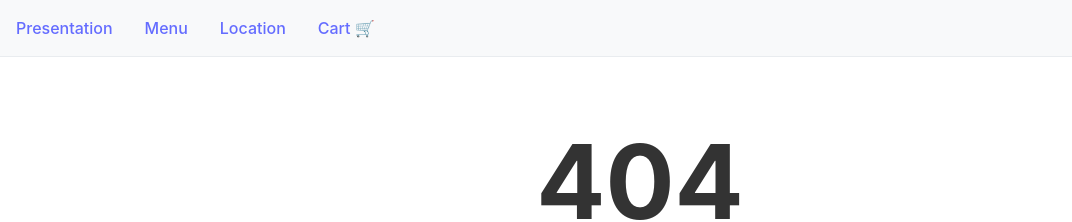
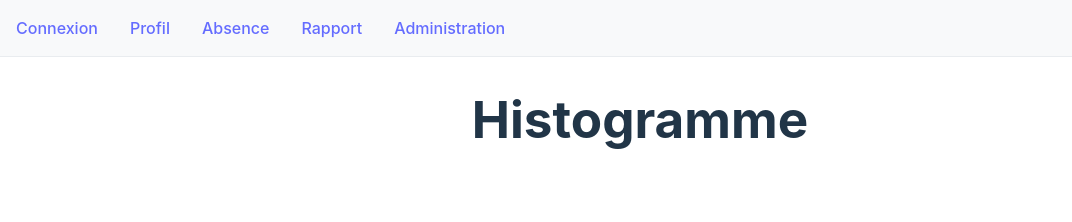
Before and after one commit to diginamic-projet-final-gp4/projet_final_gcjf, a React (Vite) app in the folder frontend/: page /rapport/histogramme in a window 1280 px wide. Before the commit this address had no page. Shown: the top 222 px of the page, without its empty margins (0-1072 px from the left). Built offline with nearby package versions, Linux system fonts and the light colour scheme.

Commit message:
Update du router

```diff
--- a/frontend/src/components/Body/Body.jsx
+++ b/frontend/src/components/Body/Body.jsx
@@ -3,22 +3,34 @@ import "./Body.css";
 
 import Login from "../../pages/Login/Login";
 import NotFound from "../../pages/NotFound/NotFound";
+import Profile from "../../pages/Profile/MonProfile";
+import SeeAbs from "../../pages/Absence/GestionAbs";
+import CreateAbs from "../../pages/Absence/CreerAbs";
+import ModifAbs from "../../pages/Absence/ModifAbs";
+import RappGlobPage from "../../pages/Rapport/RapportGlobPage";
+import HistogrammePage from "../../pages/Rapport/HistogrammePage";
+import ListCollabActuel from "../../pages/Rapport/ListCollabActuel";
+import AdminPage from "../../pages/Administration/AdminPage";
+import TraitementAbs from "../../pages/Administration/TraitementAbs";
 
 function Nav() {
   return (
     <nav className="site-navigation">
       <ul>
         <li>
-          <Link to="/presentation">Presentation</Link>
+          <Link to="/">Connexion</Link>
         </li>
         <li>
-          <Link to="/menu">Menu</Link>
+          <Link to="/profile">Profil</Link>
         </li>
         <li>
-          <Link to="/location">Location</Link>
+          <Link to="/absence">Absence</Link>
         </li>
         <li>
-          <Link to="/cart">Cart 🛒</Link>
+          <Link to="/rapport">Rapport</Link>
+        </li>
+        <li>
+          <Link to="/admin">Administration</Link>
         </li>
         {/* {user && (
 					<li className="site-nav-admin">
@@ -40,12 +52,21 @@ export default function Body() {
       <Router>
         <Nav />
         <Routes>
-          <Route path="/" element={<Login />}>
-            {/* <Route path='/admin/home' element={<AdminPage />} />
+          <Route path="/" element={<Login />} />
+          <Route path="/profile" element={<Profile />} />
+          <Route path="/absence" element={<SeeAbs />} />
+          <Route path="/absence/create" element={<CreateAbs />} />
+          <Route path="/absence/modif" element={<ModifAbs />} />
+          <Route path="/rapport" element={<RappGlobPage />} />
+          <Route path="/rapport/histogramme" element={<HistogrammePage />} />
+          <Route path="/rapport/collab-actu" element={<ListCollabActuel />} />
+          <Route path="/admin" element={<AdminPage />} />
+          <Route path="/admin/traitement-abs" element={<TraitementAbs />} />
+
+          {/* <Route path='/admin/home' element={<AdminPage />} />
 						<Route path='/admin//dish/:id' element={<DishAuthPage />} />
 						<Route path="/admin/create-dish" element={<CreateDishPage />} />
 						<Route path="/admin/dish/:id/update" element={<UpdateDishPage />} /> */}
-          </Route>
 
           <Route path="*" element={<NotFound />} />
         </Routes>
```
